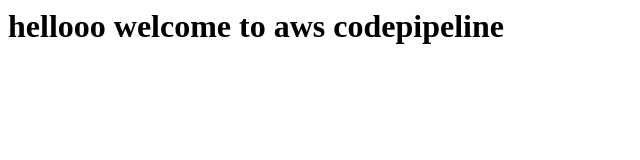
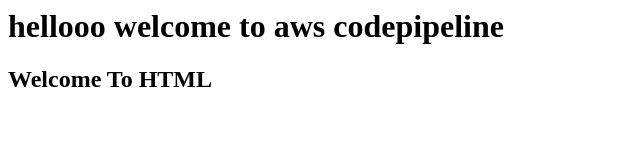
Before and after one commit to Sagarpawar12345/Demo_1, a plain HTML site: page Demo/index.html in a window 1280 px wide. Shown: the whole page, without its empty margins (0-640 px from the left). Drawn offline with Linux system fonts and the light colour scheme.

Commit message:
Update index.html
Added second line

```diff
--- a/Demo/index.html
+++ b/Demo/index.html
@@ -1 +1,2 @@
 <h1> hellooo welcome to aws codepipeline</h1>
+<h2> Welcome To HTML<h2>
```
